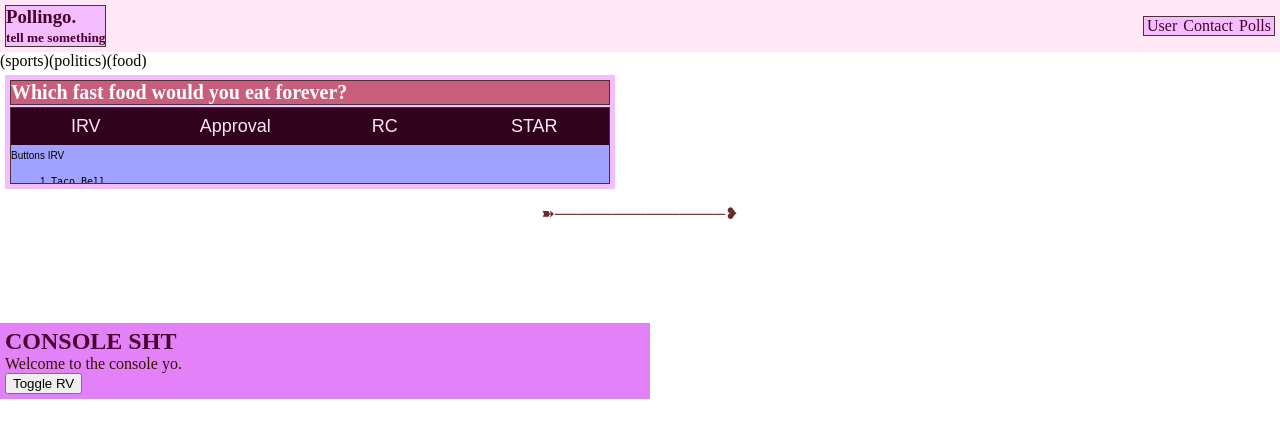
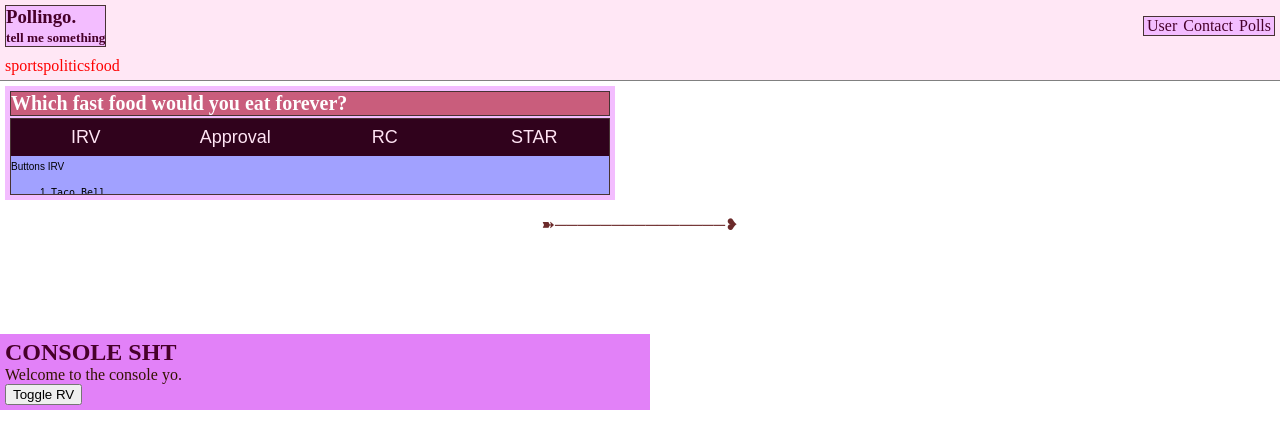
Before and after one commit to el7/Pollingo, a React (Create React App) app in the folder pollingo/: page / in a window 1280 px wide. Shown: the top 448 px of the page. Built offline with nearby package versions, Linux system fonts and the light colour scheme.

Commit message:
adding a lower header, will use it probably for... categories. similar to youtube

```diff
--- a/pollingo/src/css/main.css
+++ b/pollingo/src/css/main.css
@@ -33,6 +33,8 @@ body {
   justify-content: center;
   align-items: center;
   align-content: center;
+  border: li;
+  border-color: #47002a;
 }
 
 .header-container h3,
@@ -48,10 +50,6 @@ body {
   .header-container h5 {
     display: initial;
   }
-}
-
-.header-container li {
-  color: #47002a;
 }
 
 .header-container header {
@@ -82,6 +80,16 @@ body {
 .header-container aside ul li {
   margin: 3px;
   display: inline;
+}
+
+.header-lower-container {
+  background: #ffe7f5;
+  border-bottom: 1px solid grey;
+  padding: 5px;
+}
+
+.header-lower-container .header-flex-item {
+  color: red;
 }
 
 .console {
--- a/pollingo/src/js/components/headerLowerComponent.js
+++ b/pollingo/src/js/components/headerLowerComponent.js
@@ -10,9 +10,9 @@ function HeaderLower(props) {
 
     return (
         <div className="header-lower-container" >
-            <span>(sports)</span>
-            <span>(politics)</span>
-            <span>(food)</span>
+            <span className="header-flex-item">{props.tag1}</span>
+            <span className="header-flex-item">{props.tag2}</span>
+            <span className="header-flex-item">{props.tag3}</span>
         </div>
     )
 }
--- a/pollingo/src/js/components/layoutPollingoOne.js
+++ b/pollingo/src/js/components/layoutPollingoOne.js
@@ -17,11 +17,15 @@ function LayoutOne() {
     const q1_a3 = "In-N-Out";
     const q1_a4 = "Panda Express";
 
+    const t1 = "sports";
+    const t2 = "politics";
+    const t3 = "food";
+
     return (
         <div className="layoutOne grid-main-container">
             <div className="grid-item grid-main-item-header">
                 <Header/>
-                <HeaderLower />
+                <HeaderLower tag1={t1} tag2={t2} tag3={t3}/>
             </div>
             <div className="grid-item grid-main-item-main">
                 <PollBox q={q1} a1={q1_a1} a2={q1_a2} a3={q1_a3} a4={q1_a4}/>
--- a/pollingo/src/scss/4-layout/_headerLower.scss
+++ b/pollingo/src/scss/4-layout/_headerLower.scss
@@ -1,5 +1,9 @@
 .header-lower-container {
   background: getColor(header-bg-1);
-  border-top: 1px solid var(--yt-spec-10-percent-layer);
-  border-bottom: 1px solid var(--yt-spec-10-percent-layer);
+  border-bottom: 1px solid grey;
+  padding: 5px;
+
+  .header-flex-item {
+    color: red;
+  }
 }
--- a/pollingo/src/scss/main.scss
+++ b/pollingo/src/scss/main.scss
@@ -19,8 +19,8 @@
 @import "4-layout/_footer.scss";
 @import "4-layout/_navigation.scss";
 @import "4-layout/_layoutOne.scss";
-@import "4-layout/_siteHeader.scss";
-@import "4-layout/_siteHeaderLower.scss";
+@import "4-layout/_header.scss";
+@import "4-layout/_headerLower.scss";
 @import "4-layout/_siteMainContent.scss";
 
 // 5-MODULES
```
Also changed, not shown: pollingo/src/scss/4-layout/_siteHeader.scss (deleted, +0 -72 lines), 1 other file (tests, documents, lock files or other folders).
